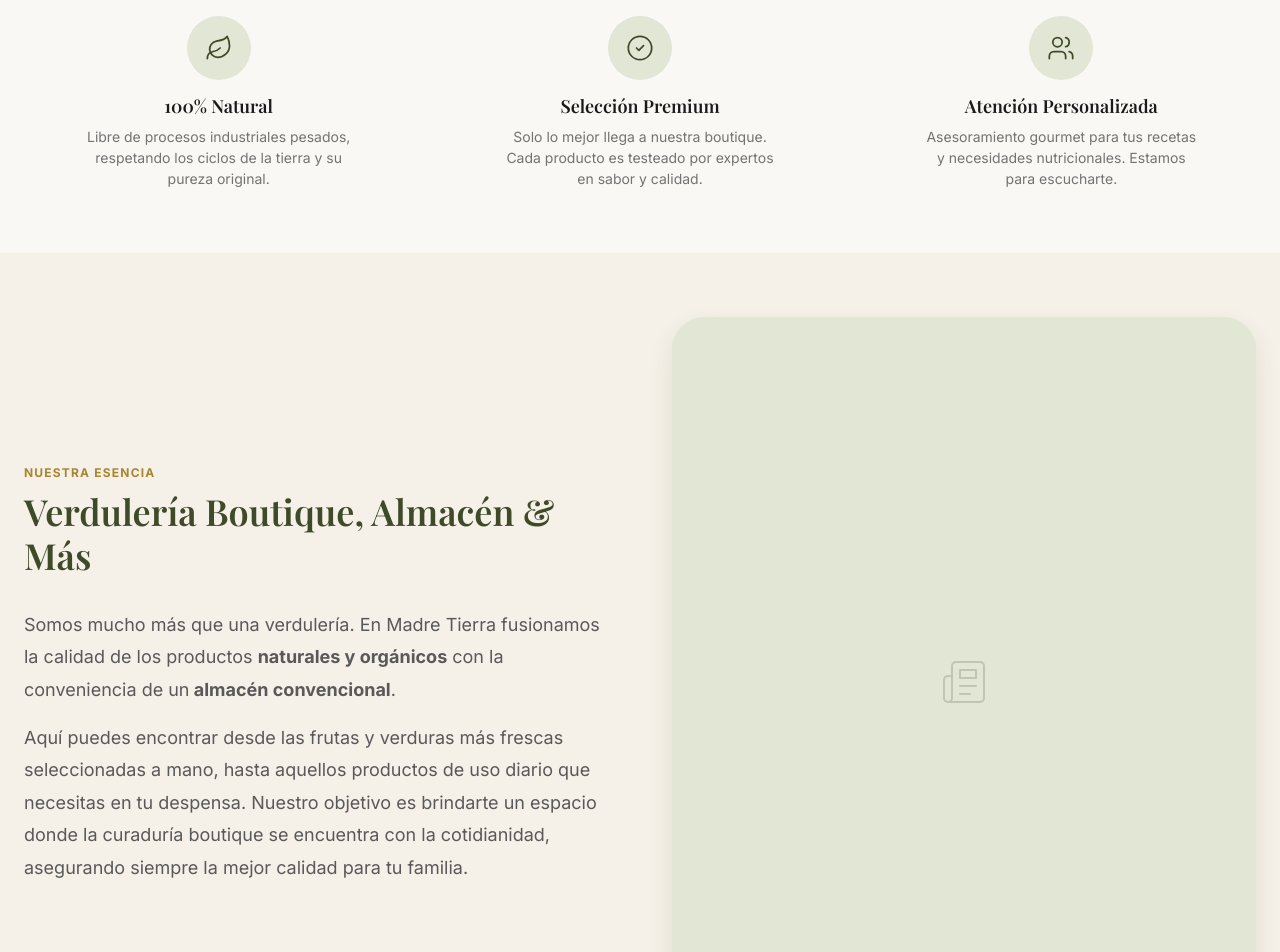
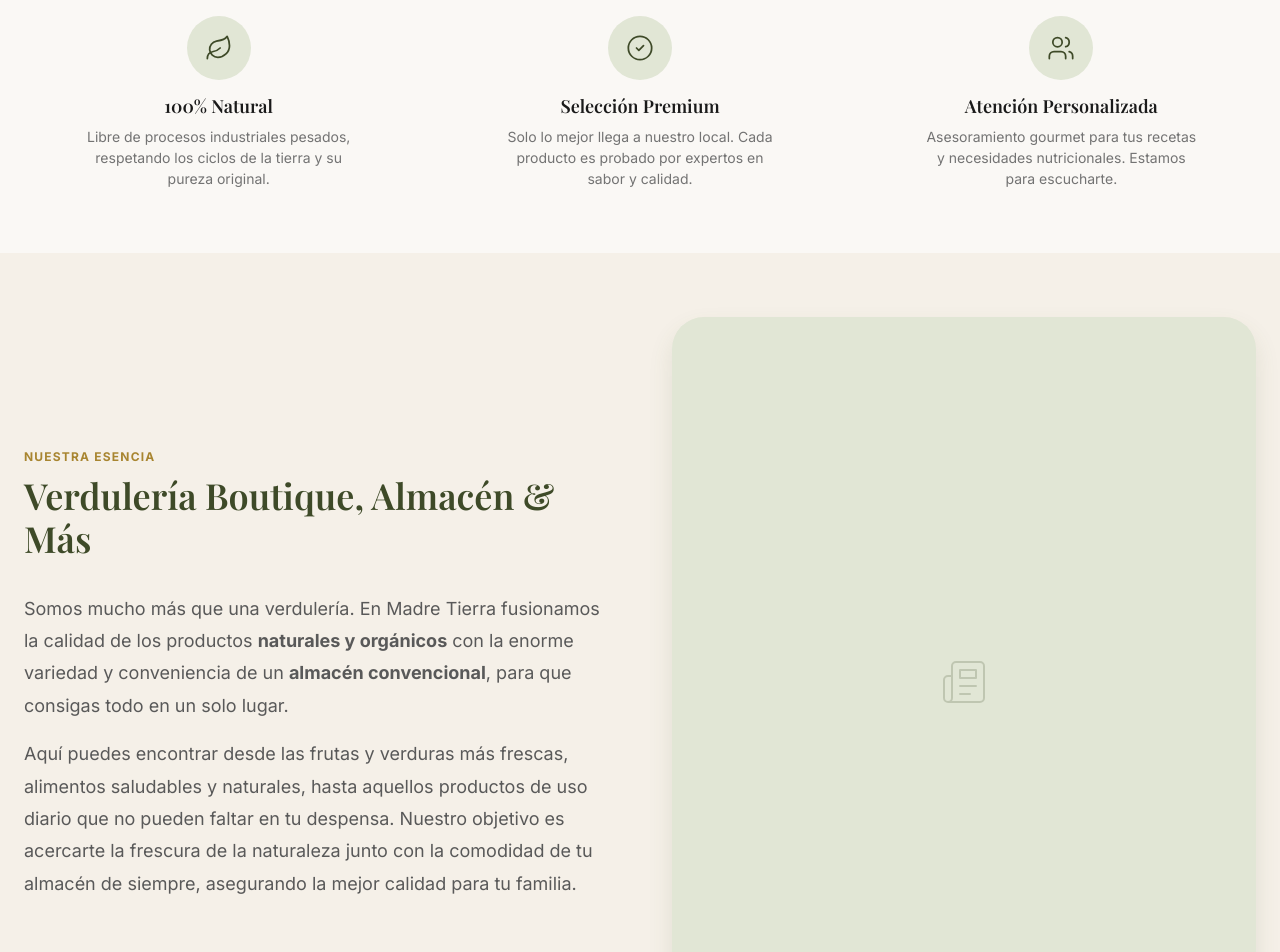
Before and after one commit to PauloAcca/catalogo-madre-tierra, a Next.js app in the folder frontend/: page / in a window 1280 px wide. Shown: the part 800-1752 px from the top of the page. Built offline with nearby package versions, Linux system fonts and the light colour scheme; no server answers; a web font is replaced by a local one.

Commit message:
refactor: update copywriting in About and Features sections for improved clarity and tone

```diff
--- a/frontend/src/components/home/AboutSection.tsx
+++ b/frontend/src/components/home/AboutSection.tsx
@@ -9,14 +9,15 @@
           </div>
           <p>
             Somos mucho más que una verdulería. En Madre Tierra fusionamos la calidad
-            de los productos <strong>naturales y orgánicos</strong> con la conveniencia de un
-            <strong> almacén convencional</strong>.
+            de los productos <strong>naturales y orgánicos</strong> con la enorme variedad y
+            conveniencia de un <strong>almacén convencional</strong>, para que consigas todo
+            en un solo lugar.
           </p>
           <p>
-            Aquí puedes encontrar desde las frutas y verduras más frescas seleccionadas a mano,
-            hasta aquellos productos de uso diario que necesitas en tu despensa. Nuestro objetivo
-            es brindarte un espacio donde la curaduría boutique se encuentra con la cotidianidad,
-            asegurando siempre la mejor calidad para tu familia.
+            Aquí puedes encontrar desde las frutas y verduras más frescas, alimentos
+            saludables y naturales, hasta aquellos productos de uso diario que no pueden faltar en tu despensa.
+            Nuestro objetivo es acercarte la frescura de la naturaleza junto con la comodidad
+            de tu almacén de siempre, asegurando la mejor calidad para tu familia.
           </p>
         </div>
         <div className="about-image-wrapper">
--- a/frontend/src/components/home/FeaturesSection.tsx
+++ b/frontend/src/components/home/FeaturesSection.tsx
@@ -23,7 +23,7 @@
             </svg>
           </div>
           <h3>Selección Premium</h3>
-          <p>Solo lo mejor llega a nuestra boutique. Cada producto es testeado por expertos en sabor y calidad.</p>
+          <p>Solo lo mejor llega a nuestro local. Cada producto es probado por expertos en sabor y calidad.</p>
         </div>
 
         {/* Feature 3 */}
```
